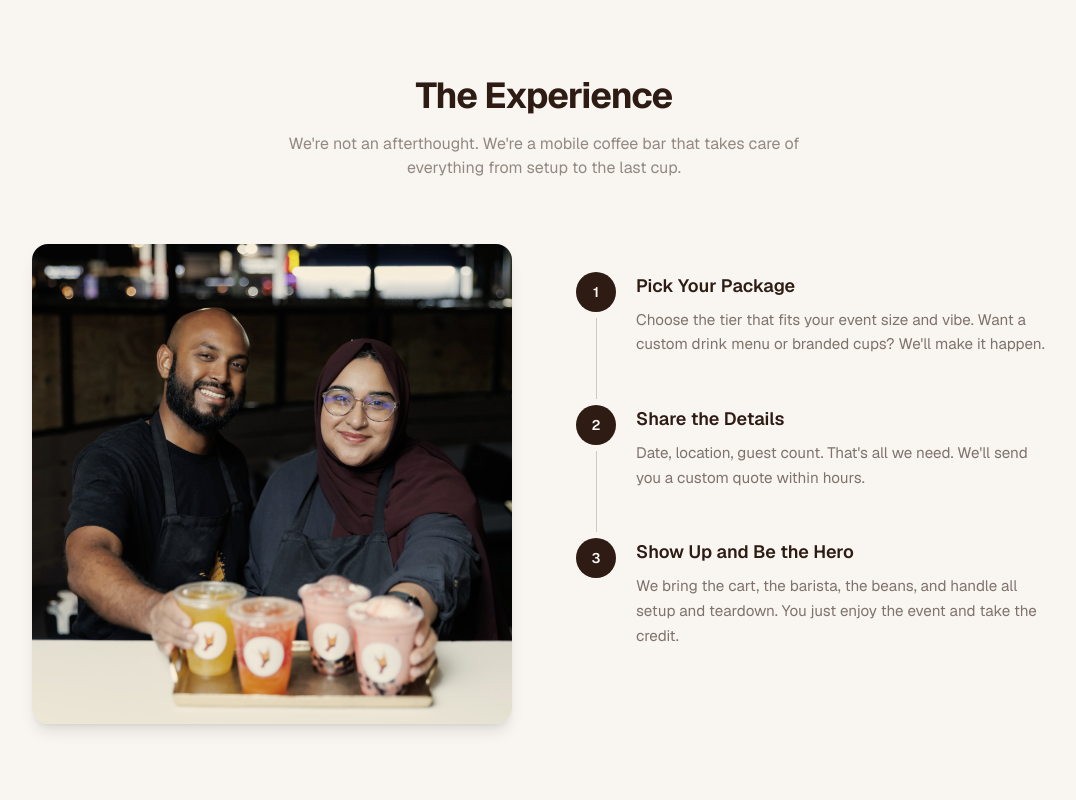
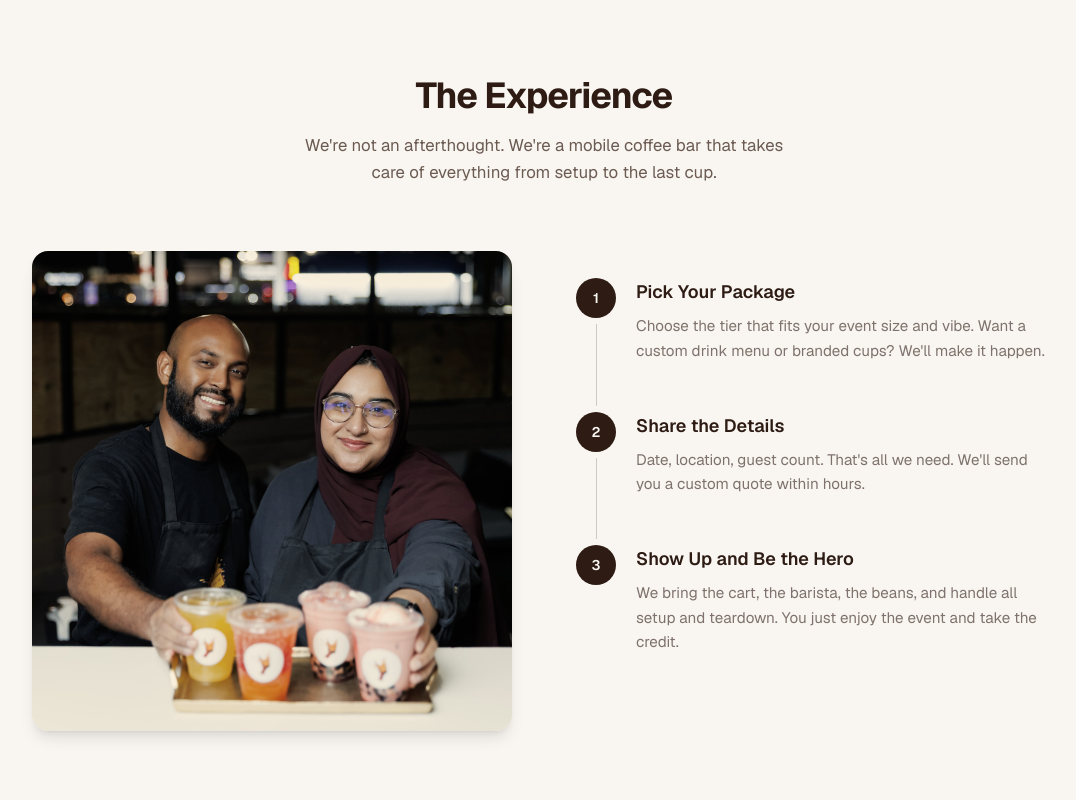
Before and after one commit to omartugrul/caffeinated-website, a Next.js app: page / in a window 1280 px wide. Shown: the part 1060-1860 px from the top of the page, without its empty margins (96-1172 px from the left). Built offline with nearby package versions, Linux system fonts and the light colour scheme.

Commit message:
Improve section subtitle styling with warmer color and better spacing

```diff
--- a/src/components/ui/SectionHeading.tsx
+++ b/src/components/ui/SectionHeading.tsx
@@ -7,7 +7,7 @@ interface SectionHeadingProps {
 export default function SectionHeading({
   children,
   subtitle,
-  subtitleColor = "text-espresso/50",
+  subtitleColor = "text-[#6B5B52]",
 }: SectionHeadingProps) {
   return (
     <>
@@ -15,7 +15,9 @@ export default function SectionHeading({
         {children}
       </h2>
       {subtitle && (
-        <p className={`mt-4 text-center ${subtitleColor} max-w-lg mx-auto`}>
+        <p
+          className={`mt-4 text-center text-[1.05rem] leading-relaxed ${subtitleColor} max-w-lg mx-auto`}
+        >
           {subtitle}
         </p>
       )}
```
